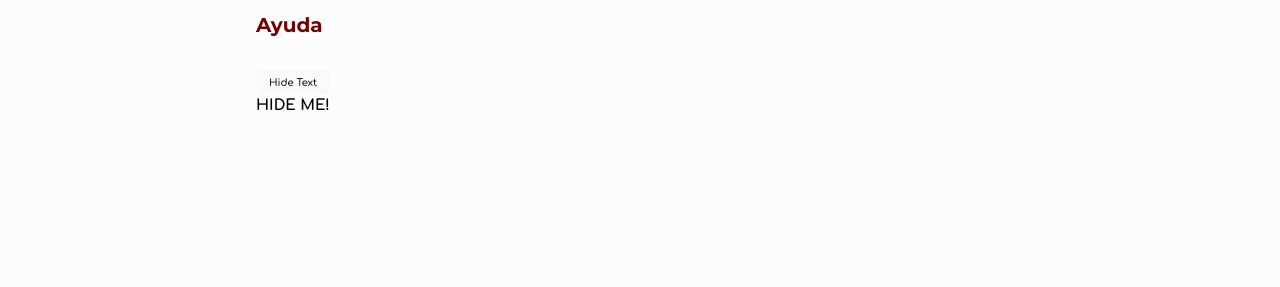
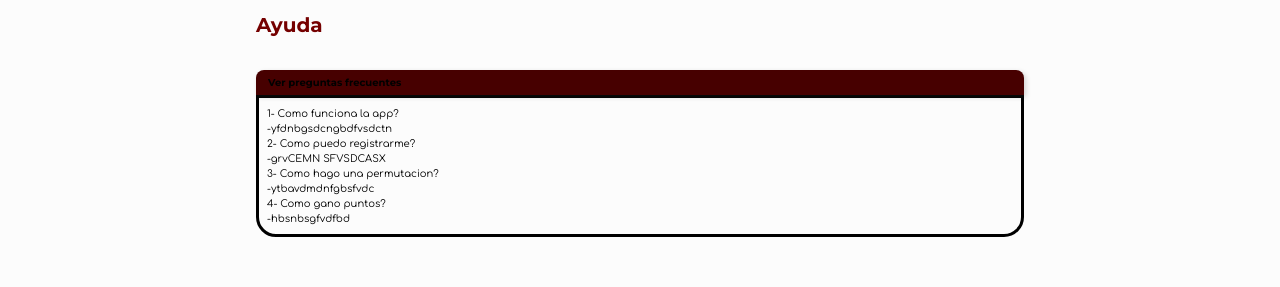
Before and after one commit to TomasUllua12/SwapDeal, a React (Vite) app: page /Ayuda in a window 1280 px wide. Shown: the part 210-497 px from the top of the page. Built offline with nearby package versions, Linux system fonts and the light colour scheme.

Commit message:
boton-ver-preguntas

```diff
--- a/src/components/Consultas.css
+++ b/src/components/Consultas.css
@@ -1,3 +1,35 @@
 .mostrar-pregunta{
     color: rgb(0, 0, 0);
 }
+
+.ver-preguntas{
+    height: auto;
+    width: 60vw;
+
+    background-color: rgb(71, 0, 0);
+    text-align: left;
+    font-size: 1,4rem;
+    font-weight: bolder;
+    font-family: "Montserrat";
+    box-shadow: 2px 2px 5px #3333;
+    outline: none !important;
+
+    border-bottom-left-radius: 0px;
+    border-bottom-right-radius: 0px;
+
+
+    outline: none;
+    border: none;
+    -webkit-appearance: none;
+    -moz-appearance: none;
+    appearance: none;
+}
+
+.lis-preguntas{
+    border-color:#000000 ;
+    border-style: solid;
+    border-bottom-left-radius: 20px;
+    border-bottom-right-radius: 20px;
+    padding: 1vh;
+
+}
--- a/src/components/Consultas.jsx
+++ b/src/components/Consultas.jsx
@@ -11,9 +11,17 @@ function MostrarPreguntas(){
 
     return (
         <div className="mostrar-pregunta">
-            <button onClick={handleClick}>Hide
-            Text</button>
-            {show && <h2>HIDE ME!</h2>}
+            <button className="ver-preguntas" onClick={handleClick}>Ver preguntas frecuentes</button>
+            {show && <p className="lis-preguntas">
+                        1- Como funciona la app?<br></br>
+                        -yfdnbgsdcngbdfvsdctn<br></br>
+                        2- Como puedo registrarme?<br></br>
+                        -grvCEMN SFVSDCASX<br></br>
+                        3- Como hago una permutacion?<br></br>
+                        -ytbavdmdnfgbsfvdc<br></br>
+                        4- Como gano puntos?<br></br>
+                        -hbsnbsgfvdfbd
+                    </p>}
         </div>
     );
 
```
